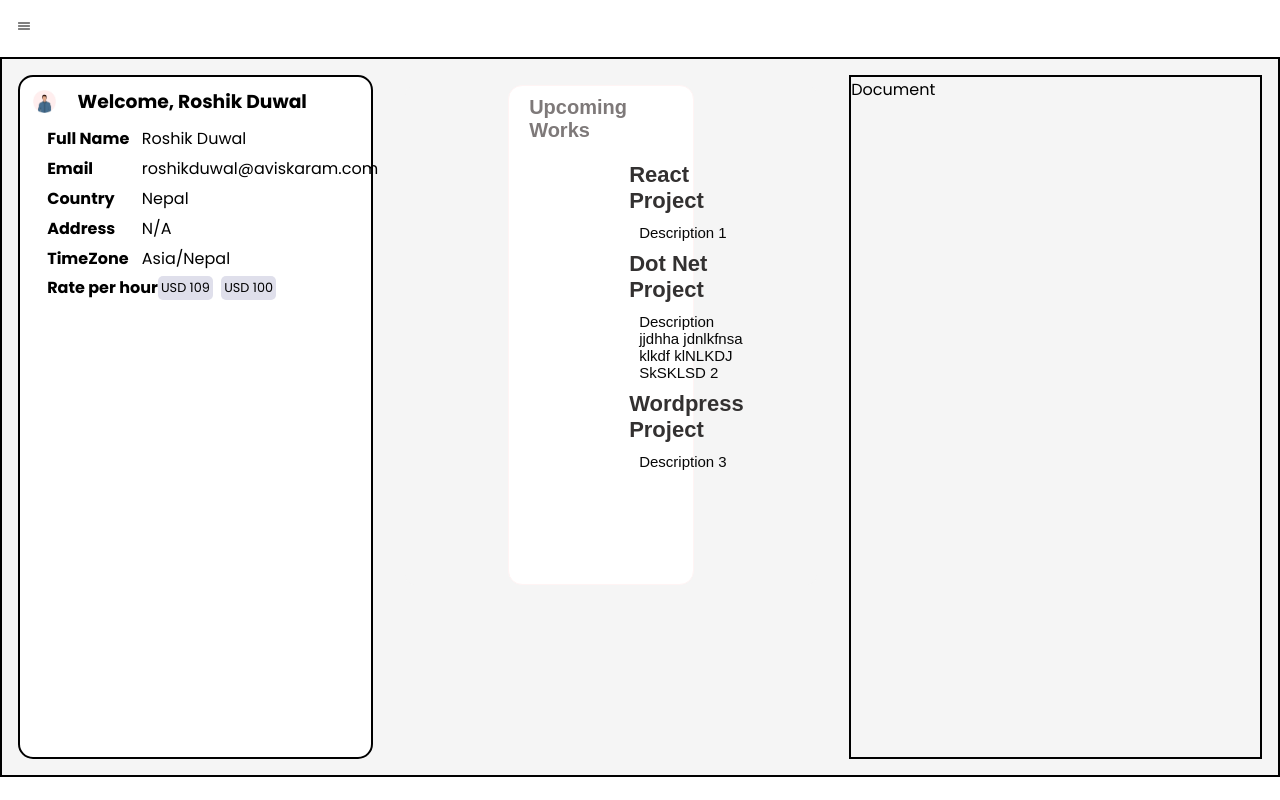
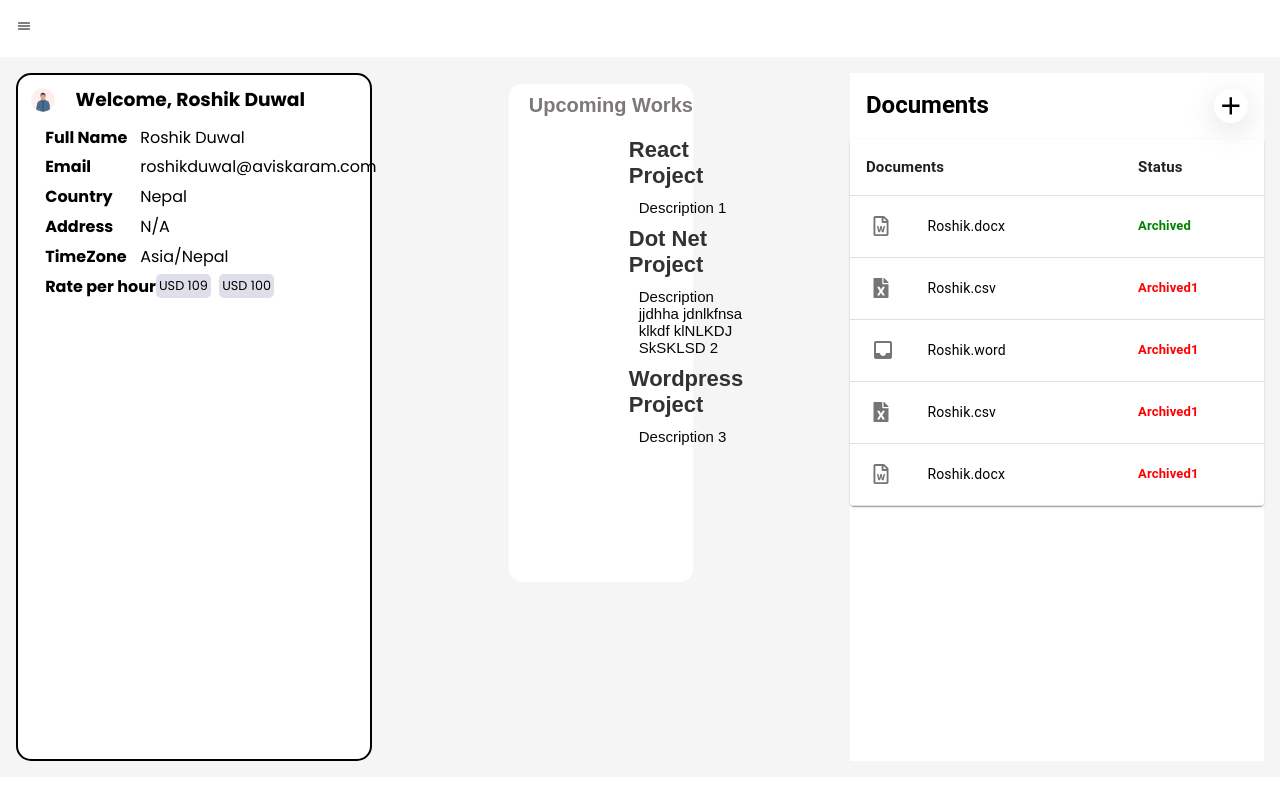
Before and after one commit to roshikDuwal/OfficeWork, a React (Vite) app: page / in a window 1280 px wide. Built offline with nearby package versions, Linux system fonts and the light colour scheme.

Commit message:
document file added

```diff
--- /dev/null
+++ b/src/component/TableBox.jsx
@@ -0,0 +1,62 @@
+import { List, ListItem, ListItemButton, ListItemIcon, ListItemText, Paper, Table, TableBody, TableCell, TableContainer, TableHead, TableRow, Typography } from "@mui/material";
+import React from "react";
+import { FaFileExcel, FaRegFileWord } from "react-icons/fa";
+import InboxIcon from "@mui/icons-material/Inbox";
+
+const TableBox = ({rows}) => {
+  return (
+    <TableContainer component={Paper} sx={{ maxHeight: "75vh" }}>
+      <Table>
+        <TableHead>
+          <TableRow>
+            <TableCell sx={{ fontSize: "15px", fontWeight: "bold" }}>
+              Documents
+            </TableCell>
+            <TableCell sx={{ fontSize: "15px", fontWeight: "bold" }}>
+              Status
+            </TableCell>
+          </TableRow>
+        </TableHead>
+        <TableBody>
+          {rows.map((row) => {
+            return (
+              <TableRow key={row.id}>
+                <TableCell sx={{ padding: "0px 5px", margin: "0px" }}>
+                  <List>
+                    <ListItem sx={{ padding: "0.5px", margin: "0px" }}>
+                      <ListItemButton>
+                        <ListItemIcon sx={{ fontSize: "20px" }}>
+                          {row.name.endsWith(".csv") ? (
+                            <FaFileExcel />
+                          ) : row.name.endsWith(".docx") ? (
+                            <FaRegFileWord />
+                          ) : (
+                            <InboxIcon />
+                          )}
+                        </ListItemIcon>
+                        <ListItemText sx={{ fontSize: "small" }}>
+                          <Typography variant="body2">{row.name}</Typography>
+                        </ListItemText>
+                      </ListItemButton>
+                    </ListItem>
+                  </List>
+                </TableCell>
+                <TableCell
+                  sx={{
+                    fontSize: "13px",
+                    fontWeight: "600",
+                    color: row.status === "Archived" ? "green" : "red",
+                  }}
+                >
+                  {row.status}
+                </TableCell>
+              </TableRow>
+            );
+          })}
+        </TableBody>
+      </Table>
+    </TableContainer>
+  );
+};
+
+export default TableBox;
--- a/src/components/Document.jsx
+++ b/src/components/Document.jsx
@@ -1,10 +1,151 @@
-import React from 'react'
-import "../styles/document.css"
+import AddIcon from "@mui/icons-material/Add";
+import CloudUploadIcon from "@mui/icons-material/CloudUpload";
+
+import { Box, Button, Menu, MenuItem, Stack, Typography } from "@mui/material";
+import React from "react";
+import styled from "styled-components";
+import TableBox from "../component/TableBox";
+import "../styles/document.css";
+
+const VisuallyHiddenInput = styled("input")({
+  clip: "rect(0 0 0 0)",
+  clipPath: "inset(50%)",
+  height: 1,
+  overflow: "hidden",
+  position: "absolute",
+  bottom: 0,
+  left: 0,
+  whiteSpace: "nowrap",
+  width: 1,
+});
 
 const Document = () => {
+  const [anchorEl, setAnchorEl] = React.useState(null);
+
+  const handleOpen = (event) => {
+    setAnchorEl(event.currentTarget);
+  };
+
+  const handleClose = () => {
+    setAnchorEl(null);
+  };
+
+  const rows = [
+    {
+      id: "1",
+      name: "Roshik.docx",
+      status: "Archived",
+    },
+    {
+      id: "2",
+      name: "Roshik.csv",
+      status: "Archived1",
+    },
+    {
+      id: "3",
+      name: "Roshik.word",
+      status: "Archived1",
+    },
+    {
+      id: "4",
+      name: "Roshik.csv",
+      status: "Archived1",
+    },
+    {
+      id: "5",
+      name: "Roshik.docx",
+      status: "Archived1",
+    },
+  ];
+
   return (
-    <div className='document-bar'>Document</div>
-  )
-}
+    <div className="document-bar">
+      <Box sx={{ width: "100%", bgcolor: "background.paper", height: "100%" }}>
+        <Stack
+          direction="row"
+          justifyContent={"space-between"}
+          spacing={5}
+          sx={{ padding: "1rem" }}
+        >
+          <Typography variant="h5" sx={{ fontWeight: "bold" }}>
+            {" "}
+            Documents
+          </Typography>
 
-export default Document
+          <AddIcon
+            sx={{
+              cursor: "pointer",
+              transition: "transform 0.2s",
+              "&:hover": {
+                transform: "scale(1.2)",
+              },
+              boxShadow: " rgba(100, 100, 111, 0.2) 0px 7px 29px 0px",
+              borderRadius: "50%",
+              fontSize: "2.1rem",
+              padding: "2px",
+            }}
+            aria-controls="menu"
+            aria-haspopup="true"
+            onClick={handleOpen}
+          />
+
+          <Menu
+            id="menu"
+            anchorEl={anchorEl}
+            open={Boolean(anchorEl)}
+            onClose={handleClose}
+          >
+            <MenuItem sx={{ backgroundColor: "white", padding: "0px" }}>
+              <Box
+                sx={{
+                  backgroundColor: "white",
+                  padding: "1rem 2rem",
+                  border: "none",
+                }}
+              >
+                <Typography variant="h6" sx={{ fontWeight: "bold" }}>
+                  Upload File
+                </Typography>
+
+                <Typography sx={{ mt: 1 }}>
+                  <Button
+                    component="label"
+                    role={undefined}
+                    variant="contained"
+                    tabIndex={-1}
+                    startIcon={<CloudUploadIcon />}
+                    sx={{ fontSize: "0.8rem" }}
+                  >
+                    Upload file
+                    <VisuallyHiddenInput type="file" />
+                  </Button>
+                </Typography>
+
+                <Box sx={{ display: "flex", justifyContent: "start" }}>
+                  <Button
+                    sx={{
+                      marginTop: "1rem",
+                      backgroundColor: "black",
+                      color: "white",
+                      "&:hover": {
+                        backgroundColor: "darkgrey",
+                      },
+                      fontSize: "0.7rem",
+                    }}
+                    variant="contained"
+                  >
+                    Upload
+                  </Button>
+                </Box>
+              </Box>
+            </MenuItem>
+          </Menu>
+        </Stack>
+
+        <TableBox rows={rows} />
+      </Box>
+    </div>
+  );
+};
+
+export default Document;
--- a/src/styles/document.css
+++ b/src/styles/document.css
@@ -1,4 +1,5 @@
 .document-bar{
     width: 35%;
-    border: 2px solid black;
+    background-color: white;
+    height: 100%;
 }
--- a/src/styles/index.css
+++ b/src/styles/index.css
@@ -17,7 +17,6 @@ html {
   width: 100vw;
   height: 90vh;
   padding: 1rem;
-  border: 2px solid black;
 }
 
 .navbar {
```
Also changed, not shown: package.json (+7 -1 lines), src/component/ModalBox.jsx (added, +90 -0 lines), 1 other file (tests, documents, lock files or other folders).
